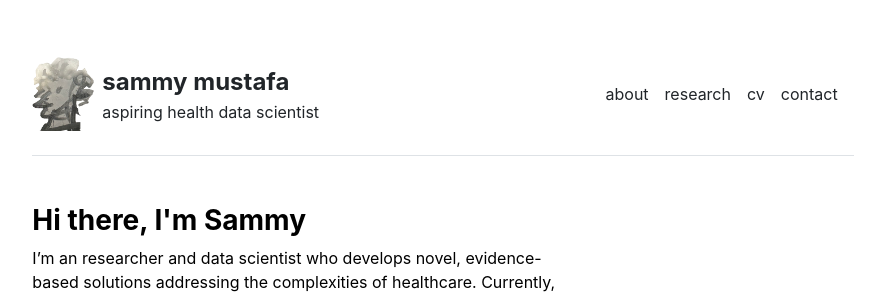
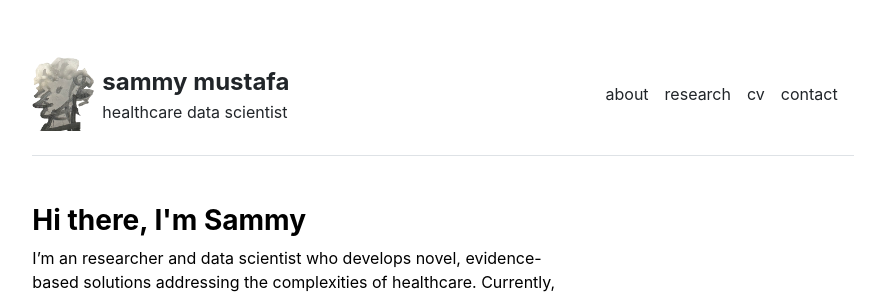
Before and after one commit to sammymustafa/sammymustafa.github.io, a Jekyll site: the page built from index.md, in a window 1280 px wide. Shown: the top 295 px of the page, without its empty margins (197-1082 px from the left). Built offline with Jekyll 4.4.1, drawn with Linux system fonts in a browser that asks for light colours.

Commit message:
updated subheading

```diff
--- a/_config.yml
+++ b/_config.yml
@@ -2,4 +2,4 @@ url: https://sammymustafa.github.io # the base hostname & protocol for your site
 baseurl: # the subpath of your site, e.g. /blog
 logo: /assets/other_icon.png
 title: "sammy mustafa" # the name of your site, e.g. ACME Corp.
-description: "aspiring health data scientist"
+description: "healthcare data scientist"
```
